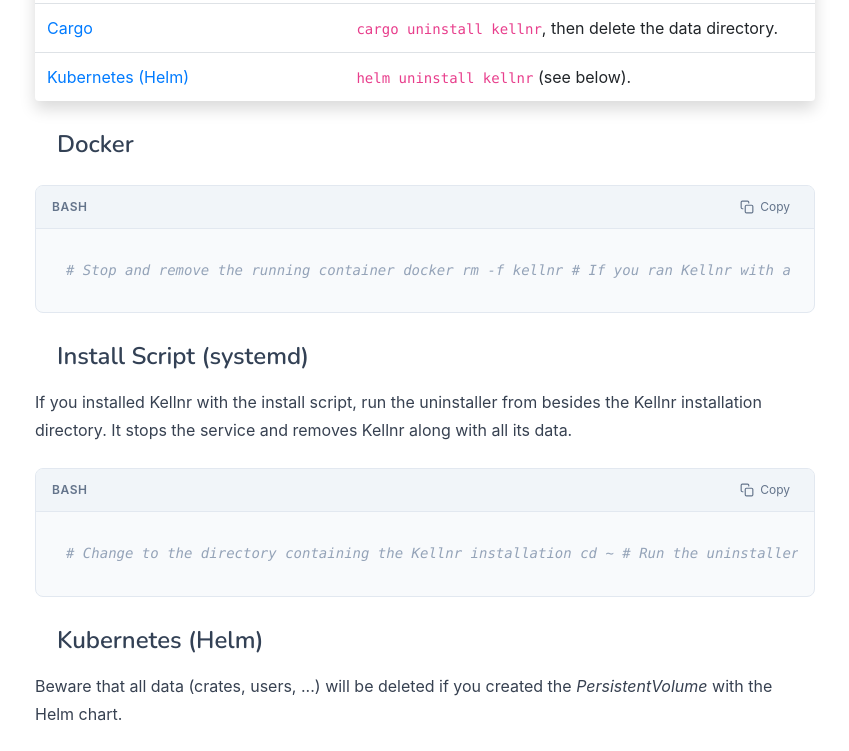
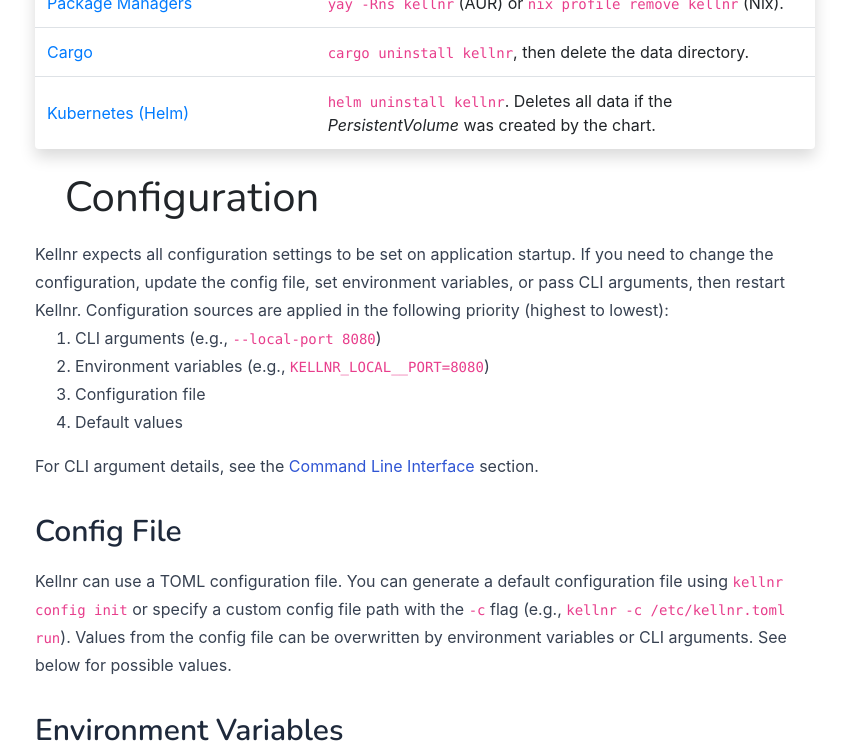
Before and after one commit to kellnr/website, a Vue app: page /documentation in a window 1280 px wide. Shown: the part 6160-6911 px from the top of the page, without its empty margins (356-1205 px from the left). Built offline with nearby package versions, Linux system fonts and the light colour scheme; a web font is replaced by a local one; what vue3-highlightjs would draw is missing.

Commit message:
docs: collapse uninstall into a single self-contained table
Fold the per-method commands into the reference table and drop the
Docker/Script/Helm detail blocks. Allow the long installer command to
wrap within its cell.

```diff
--- a/src/views/DocumentationV6View.vue
+++ b/src/views/DocumentationV6View.vue
@@ -508,7 +508,7 @@
               <tbody>
                 <tr>
                   <td><router-link to="#docker-container">Docker</router-link></td>
-                  <td>Stop and remove the container, then delete the mounted data directory.</td>
+                  <td><code>docker rm -f kellnr</code>, then delete the mounted data directory.</td>
                 </tr>
                 <tr>
                   <td><router-link to="#pre-built-binaries">Pre-built binary</router-link> (Linux/Windows/macOS)</td>
@@ -516,7 +516,7 @@
                 </tr>
                 <tr>
                   <td><router-link to="#install-script">Install Script</router-link> (systemd)</td>
-                  <td>Run the uninstall script (see below).</td>
+                  <td>Run the uninstaller from besides the installation directory:<br /><code style="overflow-wrap: anywhere;">curl -s https://raw.githubusercontent.com/kellnr/installer/main/uninstall.sh | sudo bash</code></td>
                 </tr>
                 <tr>
                   <td><router-link to="#package-managers">Package Managers</router-link></td>
@@ -528,42 +528,10 @@
                 </tr>
                 <tr>
                   <td><router-link to="#helm-chart">Kubernetes (Helm)</router-link></td>
-                  <td><code>helm uninstall kellnr</code> (see below).</td>
+                  <td><code>helm uninstall kellnr</code>. Deletes all data if the <i>PersistentVolume</i> was created by the chart.</td>
                 </tr>
               </tbody>
             </TableBlock>
-
-            <MinorHeader id="uninstall-docker" icon="docker">Docker</MinorHeader>
-            <CodeBlock lang="bash">
-              # Stop and remove the running container
-              docker rm -f kellnr
-
-              # If you ran Kellnr with a mounted directory for persistence
-              # (e.g. -v $(pwd):/var/lib/kellnr), delete that directory to remove all data
-              rm -rf /path/to/mounted/data/dir
-            </CodeBlock>
-
-            <MinorHeader id="uninstall-script" icon="console">Install Script (systemd)</MinorHeader>
-            <TextBlock>
-              If you installed Kellnr with the install script, run the uninstaller from besides the
-              Kellnr installation directory. It stops the service and removes Kellnr along with all its data.
-            </TextBlock>
-            <CodeBlock lang="bash">
-              # Change to the directory containing the Kellnr installation
-              cd ~
-              # Run the uninstaller
-              curl -s https://raw.githubusercontent.com/kellnr/installer/main/uninstall.sh | sudo bash
-            </CodeBlock>
-
-            <MinorHeader id="uninstall-helm" icon="kubernetes">Kubernetes (Helm)</MinorHeader>
-            <TextBlock>
-              Beware that all data (crates, users, ...) will be deleted if you created the
-              <i>PersistentVolume</i> with the Helm chart.
-            </TextBlock>
-            <CodeBlock lang="bash">
-              # Uninstall Kellnr Helm Chart
-              helm uninstall kellnr
-            </CodeBlock>
 
             <MainHeader id="configuration" icon="cog">Configuration</MainHeader>
             <TextBlock>
```
